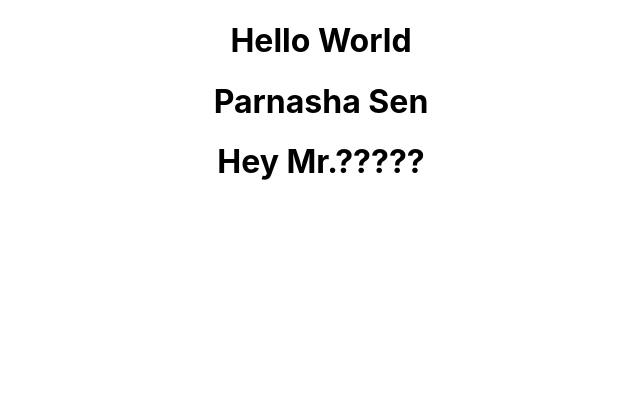
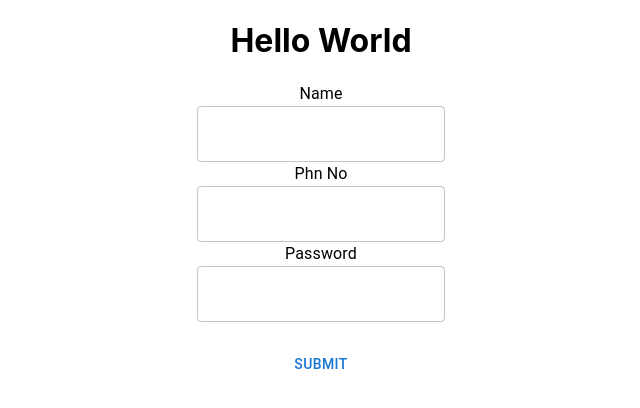
Before and after one commit to senparnasha/swiggy-frontend, a React (Create React App) app: page / in a window 1280 px wide. Shown: the top 408 px of the page, without its empty margins (319-959 px from the left). Built offline with nearby package versions, Linux system fonts and the light colour scheme.

Commit message:
first api connection

```diff
--- a/src/App.js
+++ b/src/App.js
@@ -1,5 +1,6 @@
 
 import './App.css';
+import Form from './Form.jsx';
 
 // const App = async ()=> {
 const App = ()=> {
@@ -13,8 +14,7 @@ const App = ()=> {
   return (
     <div className="App">
       <h1>Hello World</h1>
-      <h1>Parnasha Sen</h1>
-      <h1>Hey Mr.?????</h1>
+    <Form/>
 
 
     </div>
--- /dev/null
+++ b/src/Form.jsx
@@ -0,0 +1,77 @@
+import { Button, TextField, Typography, Box } from "@mui/material";
+import React from "react";
+import { useForm, Controller } from "react-hook-form";
+import * as yup from "yup";
+import { yupResolver } from "@hookform/resolvers/yup";
+import axios from "axios";
+
+let userSchema = yup.object({
+  name: yup.string().required("name is required"),
+  phn_no: yup.string().required("Phone number is required"),
+  password: yup.string().required("password is required"),
+});
+const Form = () => {
+  const {
+    control,
+    handleSubmit,
+    formState: { errors },
+  } = useForm({
+    resolver: yupResolver(userSchema),
+  });
+  const onSubmit = async (data) => {
+    try {
+      const createUser = await axios.post(
+        "http://localhost:3001/user/register",
+        data
+      );
+      console.log(createUser);
+    } catch (error) {
+      console.error("Error creating user:", error);
+    }
+  };
+  return (
+    <form onSubmit={handleSubmit(onSubmit)}>
+      <Typography>Name</Typography>
+      <Controller
+        name="name"
+        control={control}
+        render={({ field }) => (
+          <TextField
+            {...field}
+            error={!!errors.name}
+            helperText={errors.name?.message}
+          />
+        )}
+      />
+      <Typography>Phn No</Typography>
+      <Controller
+        name="phn_no"
+        control={control}
+        render={({ field }) => (
+          <TextField
+            {...field}
+            error={!!errors.phn_no}
+            helperText={errors.phn_no?.message}
+          />
+        )}
+      />
+      <Typography>Password</Typography>
+      <Controller
+        name="password"
+        control={control}
+        render={({ field }) => (
+          <TextField
+            {...field}
+            error={!!errors.password}
+            helperText={errors.password?.message}
+          />
+        )}
+      />
+      <Box mt={3}>
+        <Button type="submit">Submit</Button>
+      </Box>
+    </form>
+  );
+};
+
+export default Form;
```
Also changed, not shown: package.json (+9 -1 lines), 1 other file (tests, documents, lock files or other folders).
